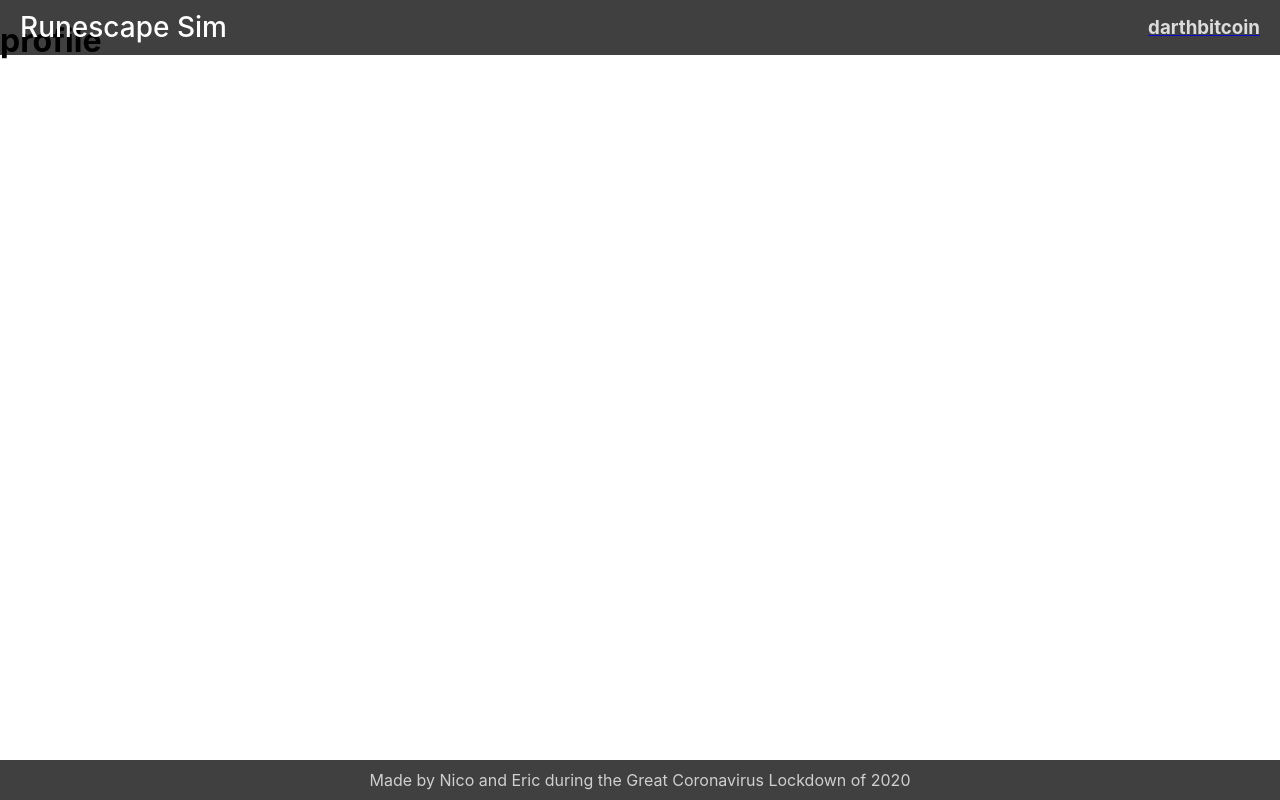
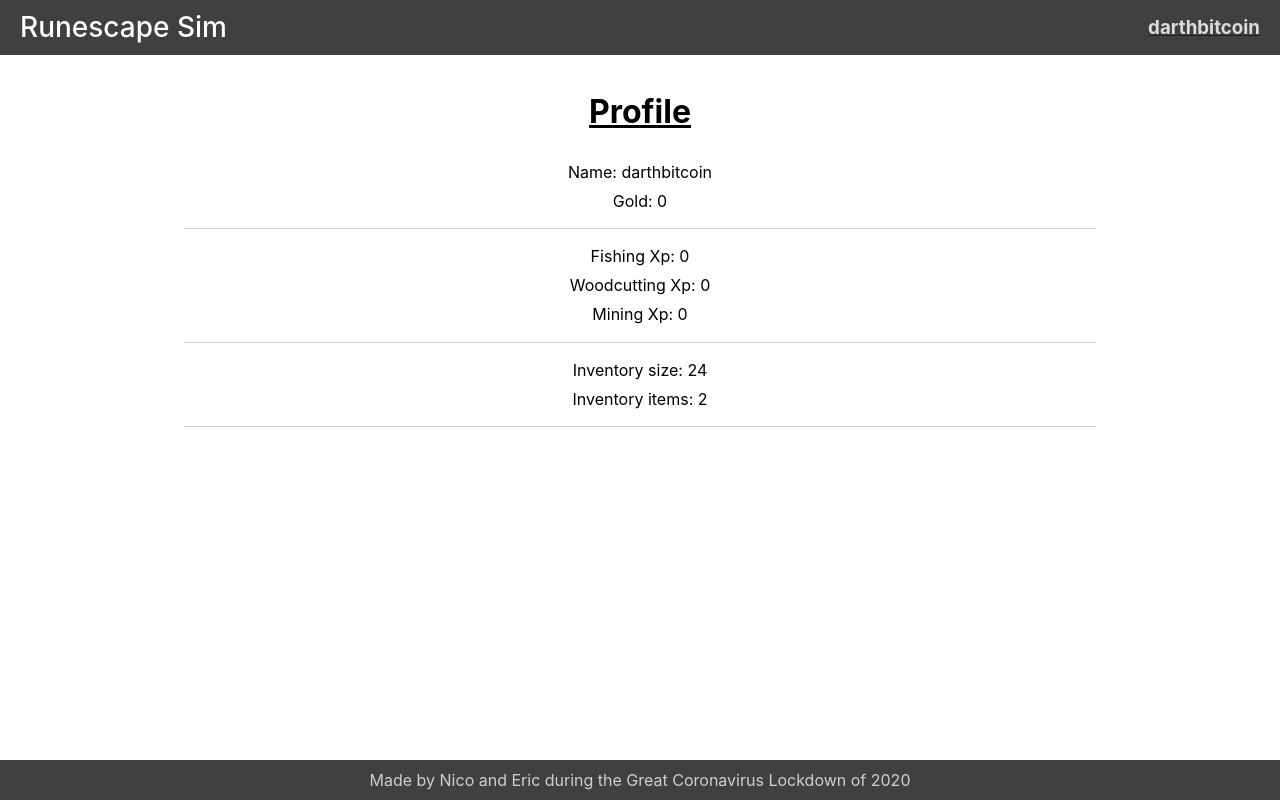
Before and after one commit to nstranquist/runescape-sim, a React (Create React App) app in the folder client/: page /profile in a window 1280 px wide. Built offline with nearby package versions, Linux system fonts and the light colour scheme.

Commit message:
add basic profile view

```diff
--- a/client/src/pages/Profile.jsx
+++ b/client/src/pages/Profile.jsx
@@ -1,9 +1,99 @@
 import React from 'react'
+import { connect } from 'react-redux'
+import styled from 'styled-components'
 
-export const Profile = () => {
+const StyledProfile = styled.div`
+  max-width: 75%;
+  margin: 0 auto;
+  text-align: center;
+
+  .profile-header {
+    // text-align: center;
+    margin-bottom: 2%;
+
+    h1 {
+      text-decoration: underline;
+    }
+  }
+
+  .profile-inner {
+    display: flex;
+    flex-direction: column;
+    margin-top: 2%;
+
+    * {
+      margin-bottom: 1%;
+    }
+
+    .profile-item {
+      border-bottom: 1px solid rgba(0,0,0,.2);
+      padding-top: 8px;
+      padding-bottom: 8px;
+    }
+  }
+`
+
+export const Profile = ({
+  playerName,
+  playerGold,
+  skills: {
+    fishingXp,
+    woodcuttingXp,
+    miningXp
+  },
+  inventory: {
+    size,
+    items
+  }
+}) => {
   return (
-    <div>
-      <h1>profile</h1>
-    </div>
+    <main className="profile-page">
+      <StyledProfile className="profile-container">
+        <header className="profile-header">
+          <h1>Profile</h1>
+        </header>
+        <div className="profile-inner">
+          <div className="profile-item player">
+            <div className="profile-player">
+              Name: darthbitcoin
+            </div>
+            <div className="profile-player">
+              Gold: {playerGold}
+            </div>
+          </div>
+          <div className="profile-item skills">
+            <div className="profile-skill">
+              Fishing Xp: {fishingXp}
+            </div>
+            <div className="profile-skill">
+              Woodcutting Xp: {woodcuttingXp}
+            </div>
+            <div className="profile-skill">
+              Mining Xp: {miningXp}
+            </div>
+          </div>
+          <div className="profile-item inventory">
+            <div className="profile-inventory">
+              Inventory size: {size}
+            </div>
+            <div className="profile-inventory">
+              Inventory items: {items.length}
+            </div>
+          </div>
+        </div>
+      </StyledProfile>
+    </main>
   )
 }
+
+const mapStateToProps = (state) => ({
+  playerName: state.player.name,
+  playerGold: state.player.gold,
+  skills: state.skills,
+  inventory: state.inventory,
+})
+
+export const ConnectedProfile = connect(
+  mapStateToProps,
+  {  }
+)(Profile)
--- a/client/src/pages/index.js
+++ b/client/src/pages/index.js
@@ -1,7 +1,7 @@
 import { ConnectedGame } from './Game'
-import { Profile } from './Profile'
+import { ConnectedProfile } from './Profile'
 
 export {
   ConnectedGame as Game,
-  Profile
+  ConnectedProfile as Profile
 }
```
